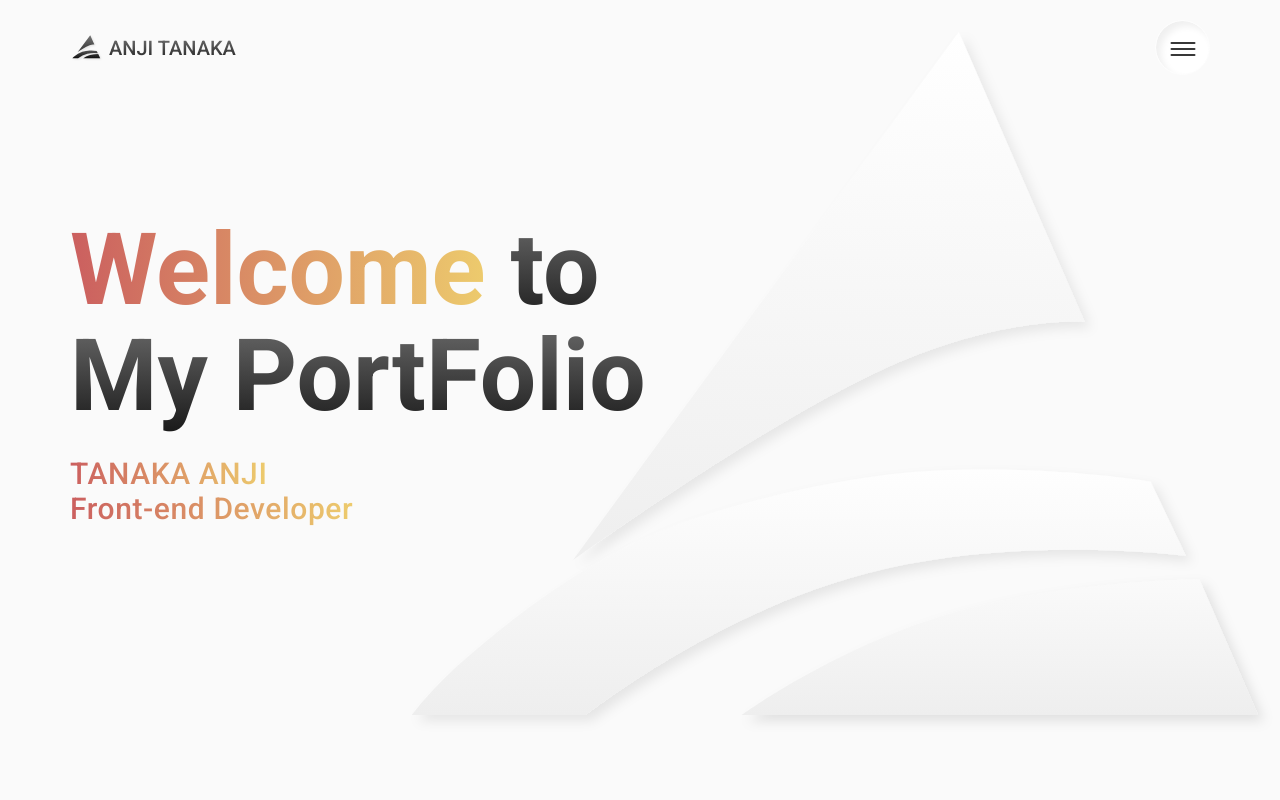
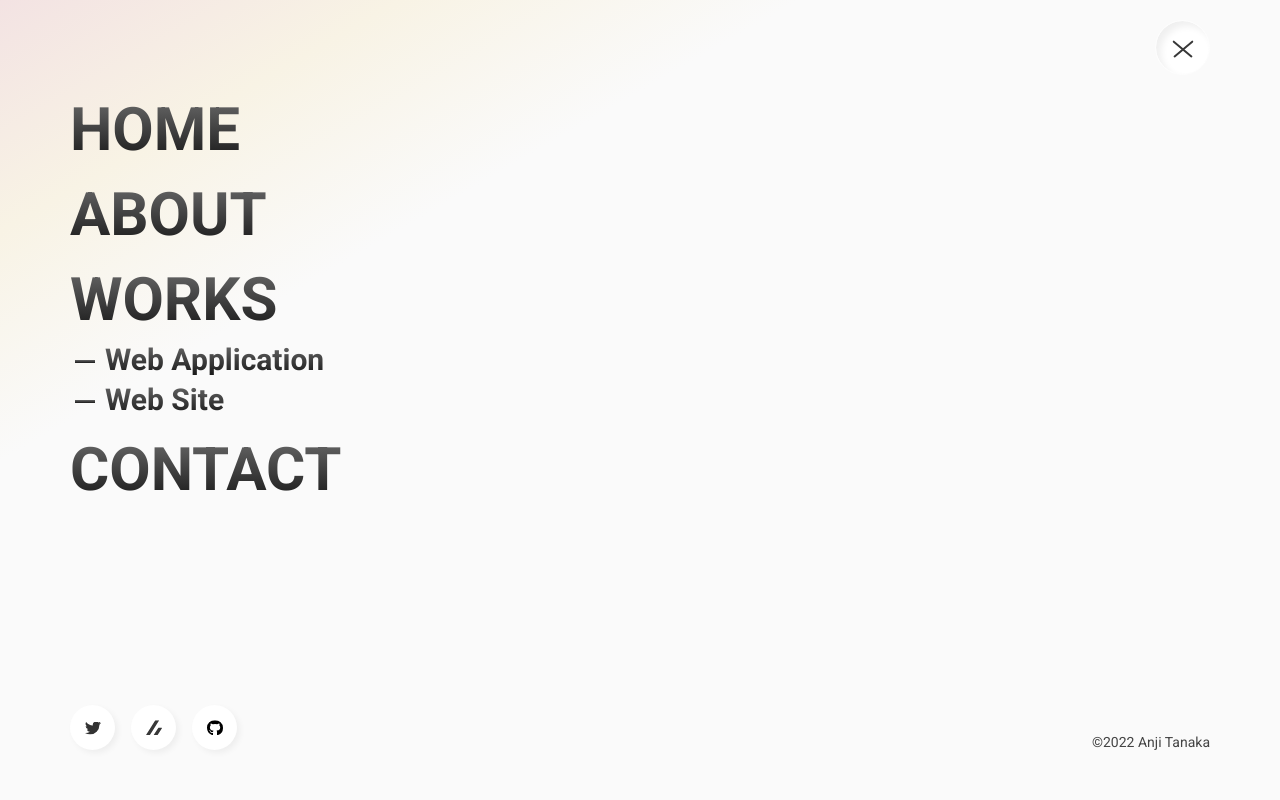
Before and after one commit to anji0114/next-portfolio, a Next.js app: page / in a window 1280 px wide. Both pictures are taken after a click on the button 1182 px from the left and 47 px from the top of the page. Shown: the top 800 px of the page. Built offline with nearby package versions, Linux system fonts and the light colour scheme.

Commit message:
Headerの実装

```diff
--- a/src/components/Header/Navbar.jsx
+++ b/src/components/Header/Navbar.jsx
@@ -1,15 +1,27 @@
 import { SnsLinks } from "@/components/SnsLinks";
 import Link from "next/link";
+import { useState } from "react";
 
 export const Navbar = () => {
+  const [navOpen, setNavOpen] = useState(false);
+
+  const navToggle = () => {
+    setNavOpen(!navOpen);
+  };
+
   return (
     <nav className="l-header__nav">
-      <button className="l-header__button">
+      <button className={`l-header__button ${navOpen ? "is--open" : ""}`} onClick={navToggle}>
+        <div className="l-header__button-wrap">
           <span></span>
           <span></span>
           <span></span>
+          <span></span>
+          <span></span>
+        </div>
       </button>
-      <div className="l-header__nav-wrap">
+      <div className={`l-header__nav-wrap ${navOpen ? "is--open" : ""}`}>
+        <div className="l-header__nav-inner">
           <ul className="l-header__nav-list">
             <li className="l-header__nav-item">
               <Link href={""}>HOME</Link>
@@ -33,8 +45,11 @@ export const Navbar = () => {
             </li>
           </ul>
           <div className="l-header__nav-bottom">
-          <div className="l-header__sns"><SnsLinks /></div>
+            <div className="l-header__sns">
+              <SnsLinks />
+            </div>
             <p className="l-header__privacy">©︎2022 Anji Tanaka</p>
+          </div>
         </div>
       </div>
     </nav>
--- a/styles/components/_gradient.scss
+++ b/styles/components/_gradient.scss
@@ -2,5 +2,42 @@
   color: transparent;
   background-clip: text;
   -webkit-background-clip: text;
-  background-image: linear-gradient(90deg, #cb5f5f, #edcb6d);
+  // background-image: linear-gradient(90deg, #cb5f5f, #edcb6d);
+  animation: gradientText 9s infinite;
 }
+
+@keyframes gradientText {
+  0% {
+    background-image: linear-gradient(90deg, #cb5f5f, #edcb6d);
+  }
+
+  28% {
+    background-image: linear-gradient(90deg, #cb5f5f, #edcb6d);
+  }
+
+  31% {
+    opacity: 0.9;
+  }
+
+  33% {
+    background-image: linear-gradient(90deg, #6d9aed, #5fbfcb);
+    opacity: 0.8;
+  }
+
+  61% {
+    background-image: linear-gradient(90deg, #6d9aed, #5fbfcb);
+    opacity: 1;
+  }
+
+  66% {
+    background-image: linear-gradient(90deg, #62009f, #e06d6d);
+  }
+
+  94% {
+    background-image: linear-gradient(90deg, #62009f, #e06d6d);
+  }
+
+  100% {
+    background-image: linear-gradient(90deg, #cb5f5f, #edcb6d);
+  }
+}
--- a/styles/components/_heading.scss
+++ b/styles/components/_heading.scss
@@ -19,5 +19,5 @@
   color: transparent;
   background-clip: text;
   -webkit-background-clip: text;
-  background-image: linear-gradient(#666, #1a1a1a);
+  background-image: linear-gradient(global.$c-black-light, global.$c-base);
 }
--- a/styles/global/_variable.scss
+++ b/styles/global/_variable.scss
@@ -1,7 +1,10 @@
 // color
+$c-base: #1a1a1a;
 
+$c-black-darkest: #000;
+$c-black-dark: #222;
 $c-black: #333;
-$c-black-dark: #1a1a1a;
+$c-black-light: #666;
 
 // font
 $font-ja: "Noto Sans JP", sans-serif;
--- a/styles/layout/_header.scss
+++ b/styles/layout/_header.scss
@@ -1,3 +1,13 @@
+@use "../global" as global;
+
+%gradient-text {
+  display: inline-block;
+  color: transparent;
+  background-clip: text;
+  -webkit-background-clip: text;
+  background-image: linear-gradient(#666, #1a1a1a);
+}
+
 .l-header {
   position: fixed;
   z-index: 100;
@@ -20,6 +30,7 @@
 
 .l-header__button {
   position: relative;
+  z-index: 2;
   display: block;
   width: 55px;
   height: 55px;
@@ -27,29 +38,191 @@
   border-radius: 50%;
   background: #fff;
   box-shadow: inset 5px 5px 7px #f0f0f0, inset -5px -5px 7px #ffffff;
+}
 
-  span {
+.l-header__button-wrap {
+  position: absolute;
+  top: 50%;
+  left: 50%;
+  transform: translate(-50%, -50%);
+  width: 25px;
+  height: 18px;
+}
+
+.l-header__button span {
   position: absolute;
   display: inline-block;
   left: 50%;
-    width: 25px;
+  width: 100%;
   height: 2px;
   background-color: #383838;
   border-radius: 3px;
+  transition: 0.4s;
+
+  &:nth-of-type(1),
+  &:nth-of-type(2),
+  &:nth-of-type(3) {
     transform: translate(-50%, -50%);
+    transform-origin: left center;
+  }
 
   &:nth-of-type(1) {
     top: calc(50% - 5px);
+    transition-delay: 0.55s;
   }
+
   &:nth-of-type(2) {
     top: calc(50% + 1px);
+    transition-delay: 0.6s;
   }
+
   &:nth-of-type(3) {
     top: calc(50% + 7px);
+    transition-delay: 0.65s;
   }
+
+  &:nth-of-type(4) {
+    top: calc(50% - 7px);
+    left: calc(50% + 2.5px);
+    transform: translate(-50%, -50%) rotate(40deg) scale(0, 1);
+    transform-origin: left center;
+    transition-delay: 0s;
+  }
+
+  &:nth-of-type(5) {
+    top: calc(50% - 7px);
+    left: calc(50% - 2.5px);
+    transform: translate(-50%, -50%) rotate(-40deg) scale(0, 1);
+    transform-origin: right center;
+    transition-delay: 0.15s;
   }
 }
 
+.l-header__button.is--open span {
+  &:nth-of-type(1),
+  &:nth-of-type(2),
+  &:nth-of-type(3) {
+    transform: translate(-50%, -50%) scale(0, 1);
+  }
+
+  &:nth-of-type(1) {
+    transition-delay: 0.1s;
+  }
+  &:nth-of-type(2) {
+    transition-delay: 0.05s;
+  }
+  &:nth-of-type(3) {
+    transition-delay: 0s;
+  }
+
+  &:nth-of-type(4) {
+    transform: translate(-50%, -50%) rotate(40deg) scale(1, 1);
+    transition-delay: 0.55s;
+  }
+
+  &:nth-of-type(5) {
+    transform: translate(-50%, -50%) rotate(-40deg) scale(1, 1);
+    transition-delay: 0.7s;
+  }
+}
+
+// nav main
 .l-header__nav-wrap {
-  display: none;
+  position: fixed;
+  z-index: 1;
+  top: 0;
+  left: 0;
+  width: 100%;
+  height: 100vh;
+  opacity: 0;
+  visibility: hidden;
+  transition: opacity 0.4s, visibility 0.4s;
+  background-color: #fafafa;
+
+  &::after {
+    content: "";
+    position: absolute;
+    top: 0;
+    left: 0;
+    width: 100%;
+    height: 100%;
+    background: linear-gradient(150deg, #cb5f5f 0%, #edcb6d 15%, #fafafa 30%, #fafafa 100%);
+    opacity: 0.15;
   }
+
+  &.is--open {
+    opacity: 1;
+    visibility: visible;
+  }
+}
+
+.l-header__nav-inner {
+  position: relative;
+  z-index: 2;
+  display: flex;
+  flex-direction: column;
+  justify-content: space-between;
+  width: 100%;
+  height: 100%;
+  max-width: 1200px;
+  padding: 100px 30px 50px;
+  margin: 0 auto;
+}
+
+.l-header__nav-item {
+  font-weight: 700;
+  font-family: global.$font-en;
+
+  &:not(:first-of-type) {
+    margin-top: 25px;
+  }
+
+  > a {
+    font-size: 60px;
+    line-height: 1;
+    @extend %gradient-text;
+  }
+}
+
+.l-header__nav-drawer {
+  margin-top: 15px;
+  padding-left: 5px;
+}
+
+.l-header__nav-drawer-item {
+  &:not(:first-of-type) {
+    margin-top: 10px;
+  }
+
+  > a {
+    position: relative;
+    padding-left: 30px;
+    font-size: 30px;
+    line-height: 1;
+    @extend %gradient-text;
+  }
+
+  > a::before {
+    content: "";
+    position: absolute;
+    top: 50%;
+    left: 0;
+    transform: calc(-50% - 2px);
+    width: 20px;
+    height: 3px;
+    background-image: linear-gradient(#666, #1a1a1a);
+  }
+}
+
+// bottom
+.l-header__nav-bottom {
+  display: flex;
+  justify-content: space-between;
+  align-items: flex-end;
+}
+
+.l-header__privacy {
+  font-size: 14px;
+  color: #444;
+  font-family: global.$font-en;
+}
--- a/styles/project/_contact.scss
+++ b/styles/project/_contact.scss
@@ -12,7 +12,7 @@
   transition: background-color 0.3s;
 
   &:hover {
-    background-color: #1a1a1a;
+    background-color: global.$c-base;
   }
 
   @include global.mq("md") {
```
Lines whose indentation alone changed are shown as unchanged.
